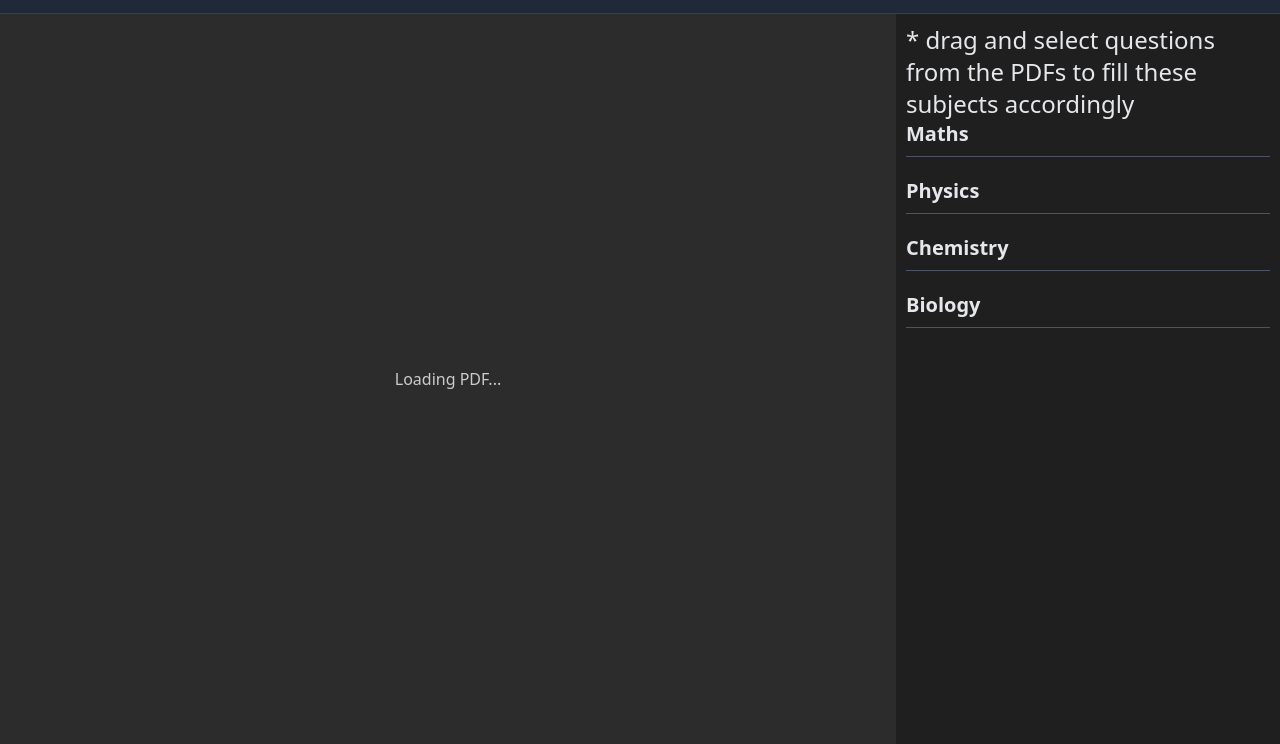
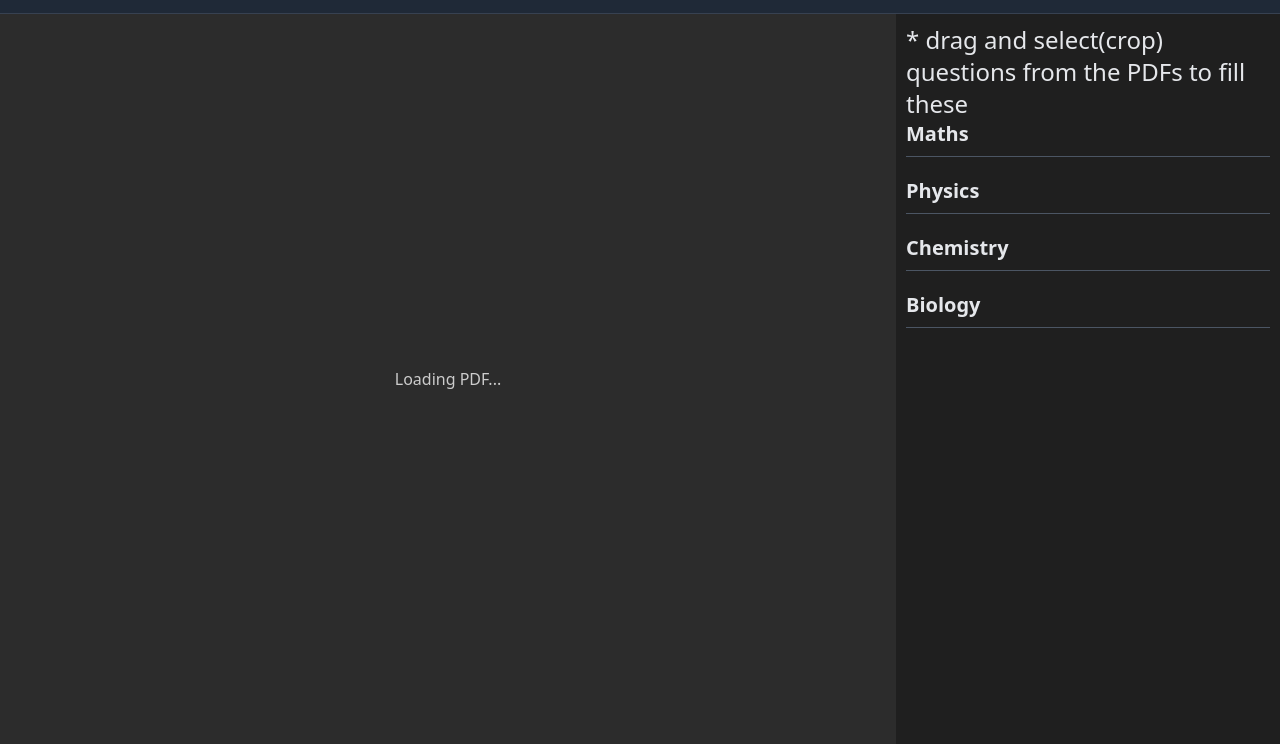
Before and after one commit to Lakshya-Kumar-Sengar/JEE-NEET-Test-creator, a plain HTML site: page index.html in a window 1280 px wide. Shown: the part 83-827 px from the top of the page. Drawn offline with nearby package versions, Linux system fonts and the light colour scheme; a script that the page names is missing.

Commit message:
Update index.html

```diff
--- a/index.html
+++ b/index.html
@@ -54,7 +54,7 @@
       <!-- Sidebar Column (30% width, scrollable) -->
       <div id="sidebar" class="sidebar">
 
-        <h2 class="text-2xl text-gray">* drag and select questions from the PDFs to fill these subjects accordingly </h2>
+        <h2 class="text-2xl text-gray">* drag and select(crop) questions from the PDFs to fill these</h2>
         <!-- Three subject sections -->
         <div id="sidebar-maths" class="sidebar-section">
           <h2 class="text-xl font-bold border-b border-gray-600 pb-2">Maths</h2>
```
